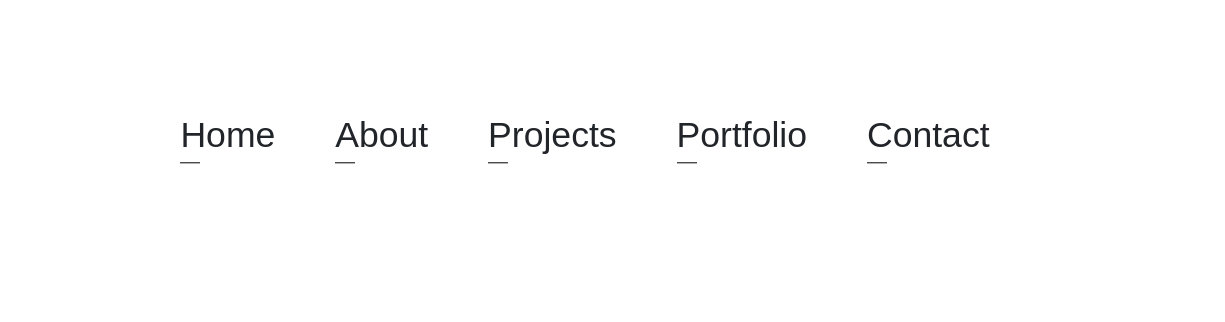
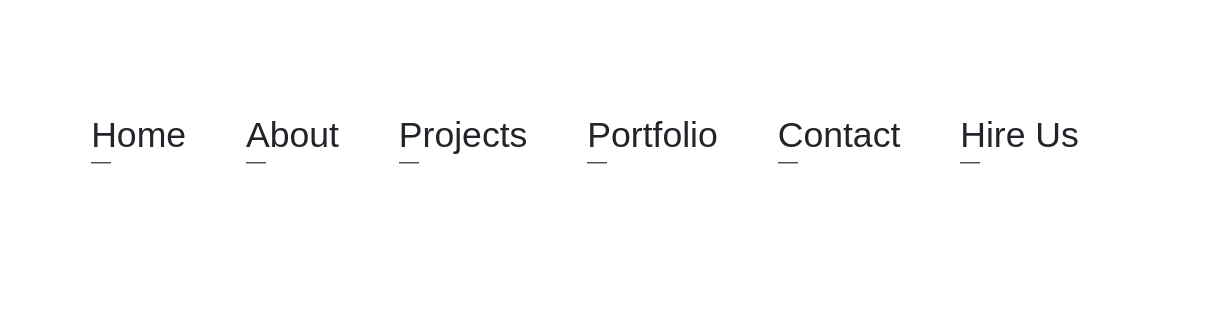
Before and after one commit to yaw595/Iris-Redesign, a plain HTML site: page index.html in a window 1280 px wide. Both pictures are taken after a click on the element 47 px from the left and 45 px from the top of the page. Shown: the part 264-586 px from the top of the page, 55-1280 px from the left. Drawn offline with nearby package versions, Linux system fonts and the light colour scheme; a web font is replaced by a local one.

Commit message:
added one more nav item

```diff
--- a/asset/css/index.css
+++ b/asset/css/index.css
@@ -200,6 +200,10 @@ body.nav-active .nav__list-item:nth-child(4) {
 
 body.nav-active .nav__list-item:nth-child(5) {
   transition-delay: 1s;
+}
+
+body.nav-active .nav__list-item:nth-child(6) {
+  transition-delay: 1.2s;
 }
 
 
--- a/index.html
+++ b/index.html
@@ -39,6 +39,7 @@
                 <li class="nav__list-item">Projects</li>
                 <li class="nav__list-item">Portfolio</li>
                 <li class="nav__list-item">Contact</li>
+                <li class="nav__list-item">Hire Us</li>
             </ul>
         </div>
     </div>
```
